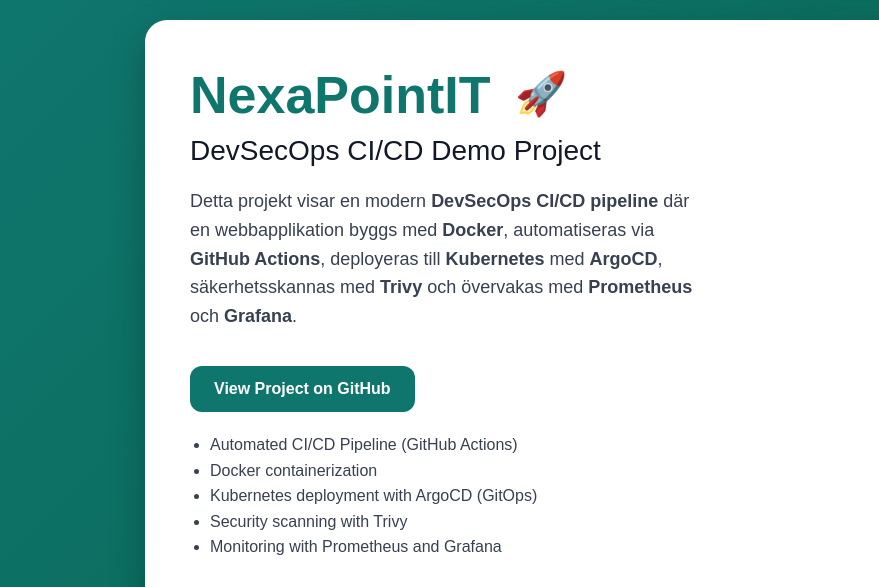
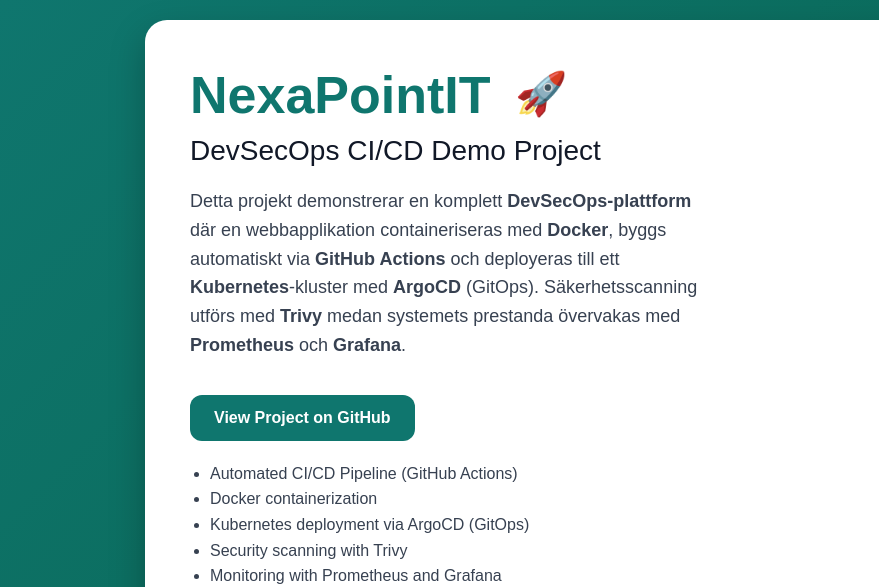
Before and after one commit to hakim-hub10/Devsecops1, a plain HTML site: page index.html in a window 1280 px wide. Shown: the top 587 px of the page, 0-879 px from the left. Drawn offline with Linux system fonts and the light colour scheme.

Commit message:
förbättrat index.html

```diff
--- a/index.html
+++ b/index.html
@@ -33,12 +33,13 @@
       <h2>DevSecOps CI/CD Demo Project</h2>
 
       <p>
-        Detta projekt visar en modern <strong>DevSecOps CI/CD pipeline</strong> där en
-        webbapplikation byggs med <strong>Docker</strong>, automatiseras via
-        <strong>GitHub Actions</strong>, deployeras till <strong>Kubernetes</strong>
-        med <strong>ArgoCD</strong>, säkerhetsskannas med <strong>Trivy</strong> och
-        övervakas med <strong>Prometheus</strong> och <strong>Grafana</strong>.
-        </p>
+        Detta projekt demonstrerar en komplett <strong>DevSecOps-plattform</strong> där en
+        webbapplikation containeriseras med <strong>Docker</strong>, byggs automatiskt via
+        <strong>GitHub Actions</strong> och deployeras till ett <strong>Kubernetes</strong>-kluster
+        med <strong>ArgoCD</strong> (GitOps). Säkerhetsscanning utförs med <strong>Trivy</strong>
+        medan systemets prestanda övervakas med <strong>Prometheus</strong> och
+        <strong>Grafana</strong>.
+      </p>
 
       <a href="https://github.com/hakim-hub10/Devsecops1" target="_blank" rel="noopener noreferrer">
         View Project on GitHub
@@ -47,7 +48,7 @@
       <ul>
         <li>Automated CI/CD Pipeline (GitHub Actions)</li>
         <li>Docker containerization</li>
-        <li>Kubernetes deployment with ArgoCD (GitOps)</li>
+        <li>Kubernetes deployment via ArgoCD (GitOps)</li>
         <li>Security scanning with Trivy</li>
         <li>Monitoring with Prometheus and Grafana</li>
         </ul>
```
